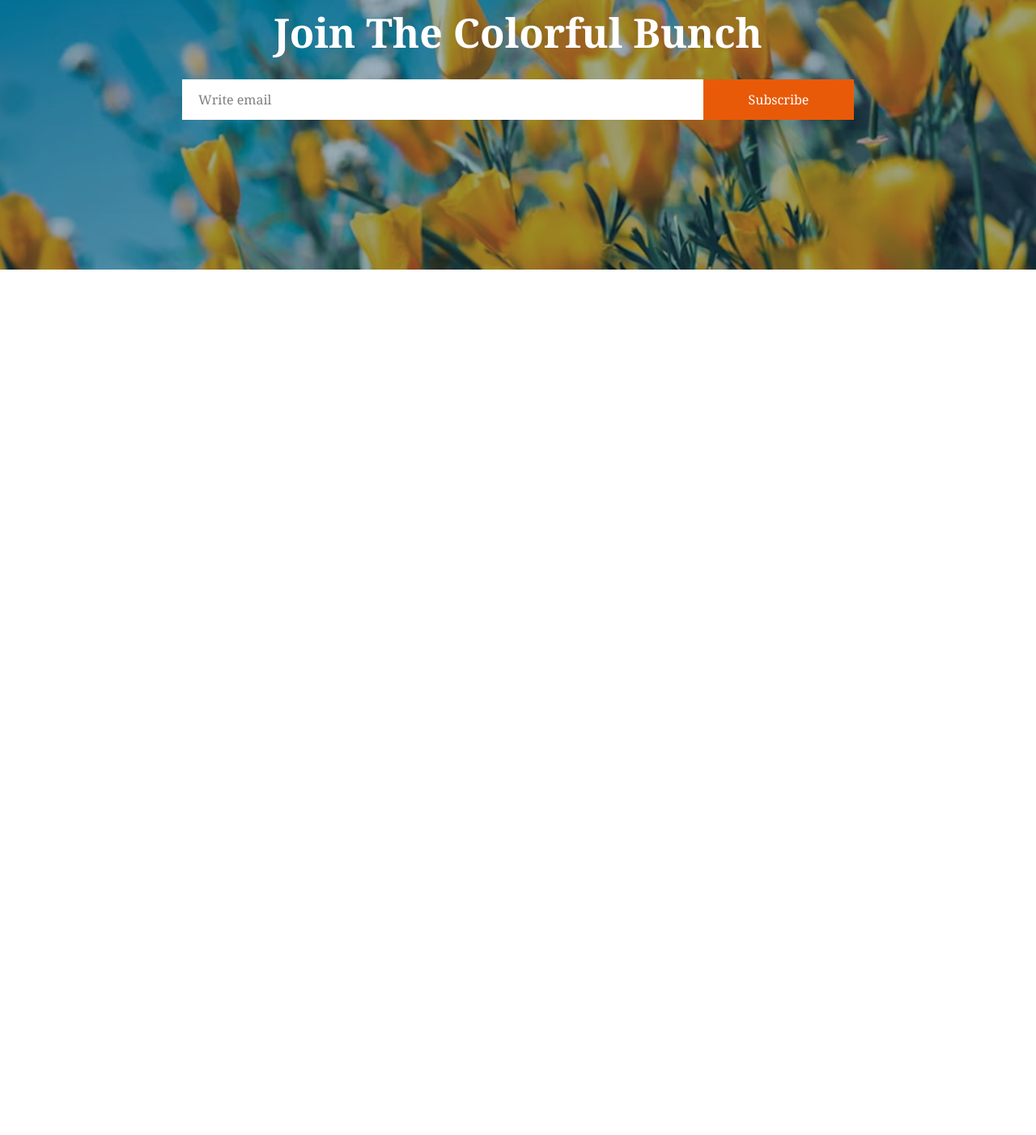
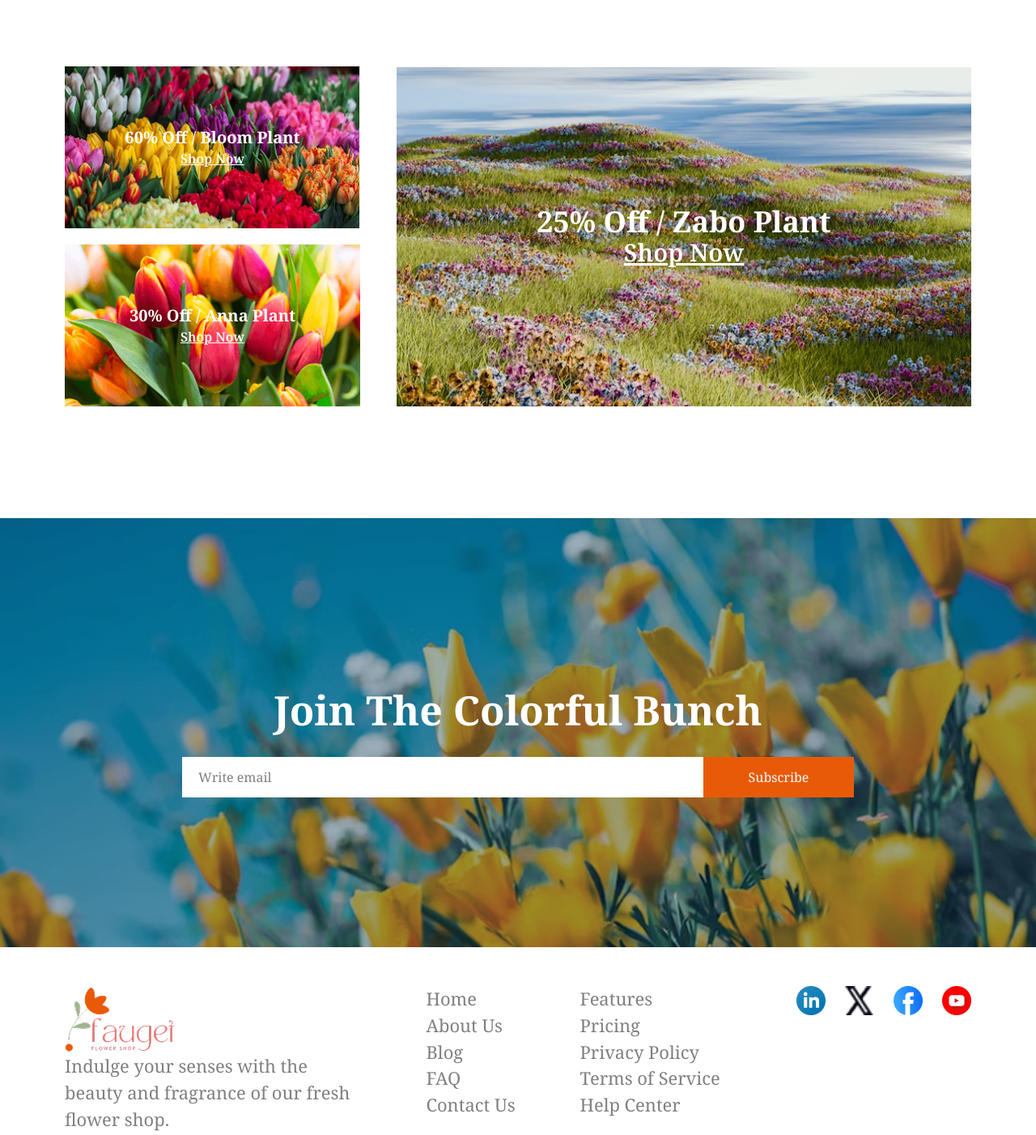
Before and after one commit to shamimthecoder/second-assignment, a plain HTML site: page index.html in a window 1280 px wide. Shown: the part 2946-4348 px from the top of the page at 81% size. Before the commit the page ends 3279 px from the top, so only its background shows below. Drawn offline with nearby package versions, Linux system fonts and the light colour scheme.

Commit message:
assignment done

```diff
--- a/index.html
+++ b/index.html
@@ -124,6 +124,33 @@
             </div>
         </section>
 
+        <!-- Latest Deals -->
+        <section class="deals-content max-w-[1440px] mt-32 mx-auto text-center">
+            <h2 class="heading responsive-title"><span class="text-[#E95A08]">Latest</span> Deals</h2>
+            <p class="text responsive-sub-title">Indulge your senses with the beauty and fragrance of our fresh flower
+                shop. From <br>
+                classic
+                roses to exotic
+                blooms, we offer a wide variety of fresh.</p>
+        </section>
+        <section class="img-container text-[#FFFFFF] max-w-[1140px] my-32 mx-auto p-2.5">
+            <div class="img-one text-center place-content-center max-w-[365px] h-[200px] col-start-1 col-end-3">
+                <h3 class="text-xl font-bold">60% Off / Bloom Plant</h3>
+                <p class="font-semibold"><a class="underline" href="http://">Shop Now</a></p>
+            </div>
+            </div>
+
+            <div class="img-two text-center place-content-center max-w-[365px] h-[200px]">
+                <h3 class="text-xl font-bold">30% Off / Anna Plant</h3>
+                <p class="font-semibold"><a class="underline" href="http://">Shop Now</a></p>
+            </div>
+
+            <div class="img-three text-center place-content-center w-[100%] h-auto">
+                <h3 class="text-4xl font-bold">25% Off / Zabo Plant</h3>
+                <p class="text-3xl font-semibold"><a class="underline" href="http://">Shop Now</a></p>
+            </div>
+        </section>
+
         <!-- join the colorful bunch -->
         <section class="colorful-bunch max-w-[1440px] h-[530px] mx-auto">
             <div class="bunch-content text-center pt-[200px]">
@@ -136,8 +163,38 @@
             </div>
         </section>
     </main>
-    <footer>
-
+    <footer class="">
+        <div class="footer-container flex flex-wrap items-start justify-between max-w-[1120px] my-12 mx-auto">
+            <div class="footer-logo">
+                <img src="./assets/logo.png" alt="">
+                <p class="text responsive-sub-title">Indulge your senses with the <br>
+                    beauty and fragrance of our fresh <br> flower shop.</p>
+            </div>
+            <nav class="footer-nav">
+                <ul class="text flex gap-x-20 responsive-sub-title">
+                    <span class="menu-one">
+                        <li><a href="http://">Home</a></li>
+                        <li><a href="http://">About Us</a></li>
+                        <li><a href="http://">Blog</a></li>
+                        <li><a href="http://">FAQ</a></li>
+                        <li><a href="http://">Contact Us</a></li>
+                    </span>
+                    <span class="menu-two">
+                        <li><a href="http://">Features</a></li>
+                        <li><a href="http://">Pricing</a></li>
+                        <li><a href="http://">Privacy Policy</a></li>
+                        <li><a href="http://">Terms of Service</a></li>
+                        <li><a href="http://">Help Center</a></li>
+                    </span>
+                </ul>
+            </nav>
+            <div class="footer-icon flex gap-6">
+                <img class="w-9 h-9" src="./assets/icon-linkedin.png" alt="">
+                <img class="w-9 h-9" src="./assets/icon-twitter.png" alt="">
+                <img class="w-9 h-9" src="./assets/icon-facebook.png" alt="">
+                <img class="w-9 h-9" src="./assets/icon-youtube.png" alt="">
+            </div>
+        </div>
     </footer>
 </body>
 
--- a/style.css
+++ b/style.css
@@ -43,6 +43,41 @@
     background-size: cover;
 }
 
+.img-one {
+    background-image: url(./assets/deal-bloom.png);
+    background-repeat: no-repeat;
+    background-position: center;
+    background-size: cover;
+    grid-area: img-one;
+}
+
+.img-two {
+    background-image: url(./assets/deal-ana.png);
+    background-repeat: no-repeat;
+    background-position: center;
+    background-size: cover;
+    grid-area: img-two;
+}
+
+.img-three {
+    background-image: url(./assets/deal-zabo.png);
+    background-repeat: no-repeat;
+    background-position: center;
+    background-size: cover;
+    grid-area: img-three;
+}
+
+.img-container {
+    display: grid;
+    gap: 20px;
+    grid-template-areas:
+        "img-one img-three img-three"
+        "img-two img-three img-three"
+
+    ;
+}
+
+/* Meadia query */
 @media screen and (max-width: 576px) {
     .hide {
         display: none;
@@ -76,7 +111,9 @@
     }
 
     .responsive-sub-title {
+        color: rgba(0, 0, 0, 0.5);
         font-size: 0.87rem;
+
     }
 
     .plant-lover {
@@ -106,7 +143,46 @@
         width: 103px;
     }
 
+    .footer-container {
+        max-width: 100%;
+        flex-direction: column;
+        padding: 0 10px;
+        margin-bottom: 10px;
+
+    }
+
+    .footer-logo {
+        padding: 0%;
+        margin-bottom: 5px;
+    }
+
+    .footer-nav ul {
+        flex-direction: column;
+    }
+
+    .footer-nav ul li {
+        margin-bottom: 20px;
+    }
+
+    /* .menu-one {
+        margin-bottom: 10px;
+    } */
+
+    .img-container {
+        display: flex;
+        width: fit-content;
+        flex-direction: column;
+        margin: 32px auto;
+    }
+
+    .img-three {
+        max-width: 365px;
+        height: 200px;
+    }
+
+    .deals-content p {
+        text-align: center;
+    }
+
 
 }
-
-}
```
